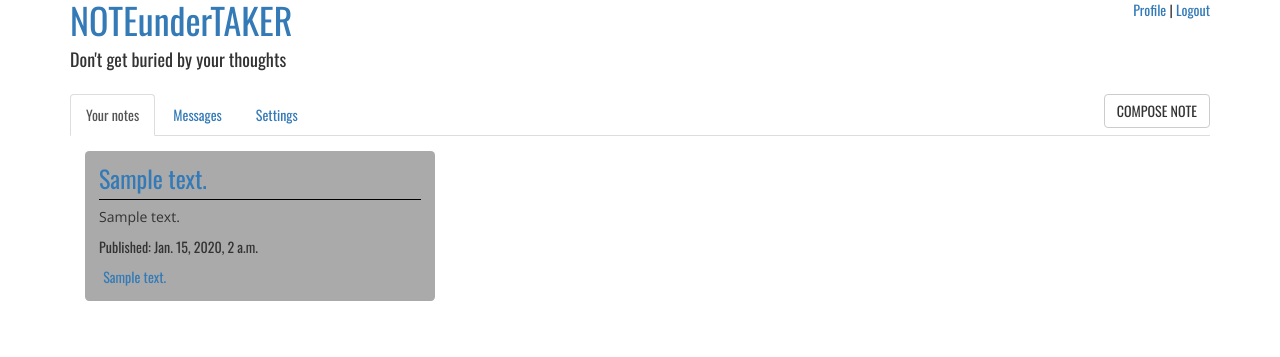
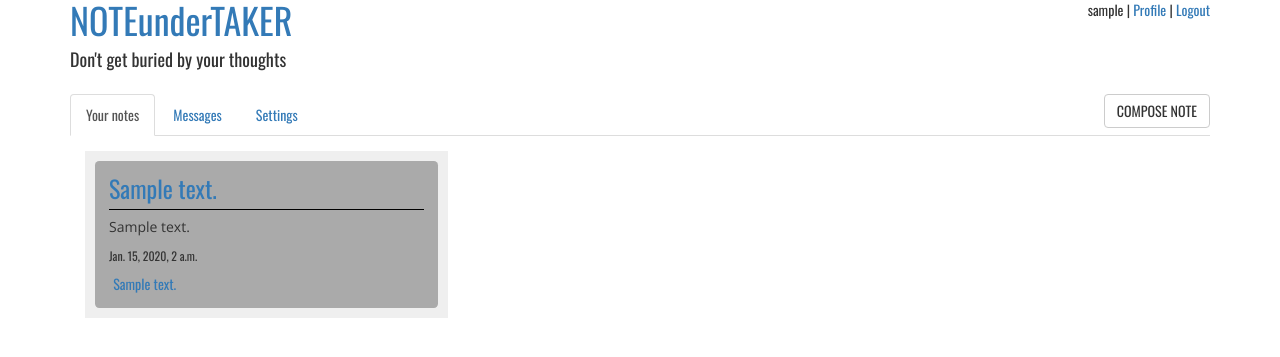
Before and after one commit to mdribera/note-under-taker, a Django app: page /users/profile/ in a window 1280 px wide. Shown: the top 357 px of the page. Run offline with Django 3.2, Linux system fonts and the light colour scheme; a user stored in the database is signed in; tables that the repository leaves empty hold one stand-in row (values such as "Sample post"); parts of the project's set-up code (start-up, migrations or seed data) failed here and were passed over; some libraries are stand-ins or nearby versions.

Commit message:
fix m2m relationship bug; refactor css tiling

```diff
--- a/home/templates/header.html
+++ b/home/templates/header.html
@@ -3,7 +3,7 @@
 
 <div class="registration-controls">
 	{% if user.is_authenticated %}
-		<a href="{% url 'users:profile' %}">Profile</a> | <a href="{% url 'users:logout' %}">Logout</a>
+		<span>{{user.username}}</span> | <a href="{% url 'users:profile' %}">Profile</a> | <a href="{% url 'users:logout' %}">Logout</a>
 	{% else %}
 		<a href="{% url 'users:login' %}">Login</a> | <a href="{% url 'users:signup' %}">Sign up</a>
 	{% endif %}
--- a/notes/static/notes/style.css
+++ b/notes/static/notes/style.css
@@ -40,8 +40,21 @@ h2 {
 	right: 15px;
 }
 
+
+.note-wrapper {
+	-moz-column-width: 36rem;
+	-webkit-column-width: 36rem;
+	-moz-column-gap: 1rem;
+	-webkit-column-gap: 1rem;
+}
+
 .note-item {
-	margin-bottom: 1em;
+	position: relative;
+	display: inline-block;
+	margin-bottom: 1rem;
+	padding:  1rem;
+	width:  100%;
+	background:  #efefef;
 }
 
 .note-content {
--- a/notes/templates/notes/detail.html
+++ b/notes/templates/notes/detail.html
@@ -9,9 +9,9 @@
 {% block content %}
   {% if note %}
   <h2>{{ note.note_title }}</h2>
-  <p class='note-body'>{{note.note_text }}</p>
+  <p class="note-body">{{note.note_text }}</p>
   <p>Author: <a href="{% url 'notes:index' %}?user={{note.author.username}}">{{note.author.username}}</a></p>
-  <p>Published: {{note.pub_date}}</p>
+  <p class="small">{{note.pub_date}}</p>
   {% label_list_note note.labels.all %}
 
     {% if user.is_authenticated and user == note.author %}
--- a/notes/views.py
+++ b/notes/views.py
@@ -57,9 +57,8 @@ class ComposeView(generic.CreateView):
             note = form.save(commit=False)
             note.pub_date = timezone.now()
             note.author = request.user
-            # import pdb
-            # pdb.set_trace()
             note.save()
+            form.save_m2m()
             return HttpResponseRedirect(
                 reverse('notes:detail', kwargs={'pk': note.id}))
 
--- a/users/templates/users/profile.html
+++ b/users/templates/users/profile.html
@@ -19,10 +19,10 @@
   <!-- Tab panes -->
   <div class="tab-content">
     <div role="tabpanel" class="tab-pane fade in active" id="home">
-      <div class="note-wrapper row">
+      <div class="note-wrapper">
         {% if notes %}
         {% for note in notes %}
-        <div class="note-item col-xs-12 col-sm-6 col-md-4">
+        <div class="note-item">
         <div class="note-controls">
           <a class="btn btn-success" href="{% url 'notes:detail' note.id %}">View</a>
           <a class="btn btn-primary" href="{% url 'notes:edit' note.id %}">Edit</a>
@@ -31,7 +31,7 @@
           <div class="note-content">
             <h3><a href="{% url 'notes:detail' note.id %}">{{ note.note_title }}</a></h3>
             <p class="note-body">{{ note.note_text }}</p>
-            <p>Published: {{note.pub_date}}</p>
+            <p class="small">{{note.pub_date}}</p>
             {% label_list_note note.labels.all %}
           </div>
         </div>
@@ -45,7 +45,8 @@
       <p>MESSAGES MESSAGES MESSAGES</p>
     </div>
     <div role="tabpanel" class="tab-pane fade" id="settings">
-      <p>SETTINGS SETTINGS SETTINGS</p>
+      <p>Username: {{user.username}}</p>
+      <p>Some other stuffs...</p>
     </div>
   </div>
 
```
Also changed, not shown: notes/templates/notes/index.html (+5 -5 lines).
